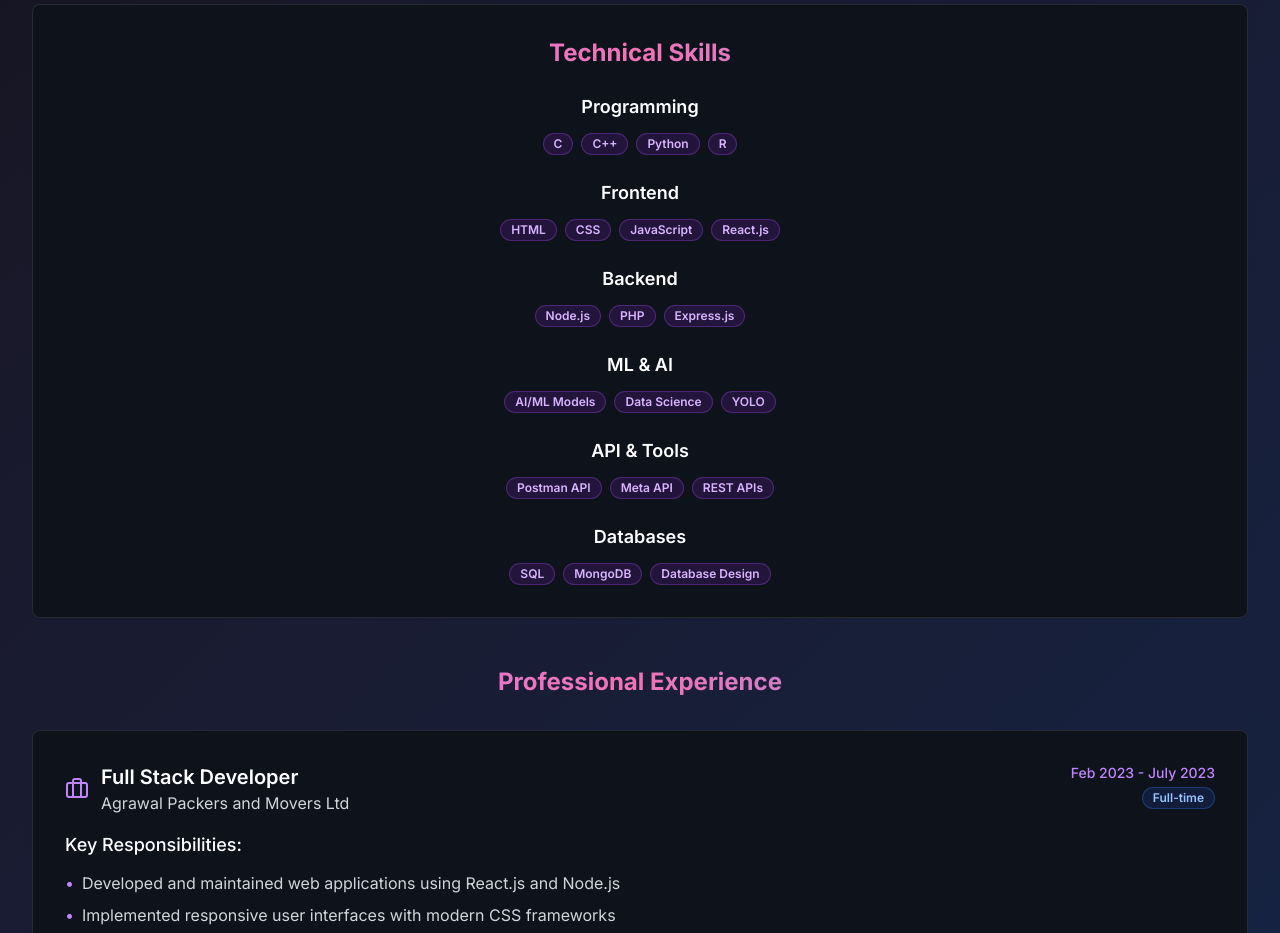
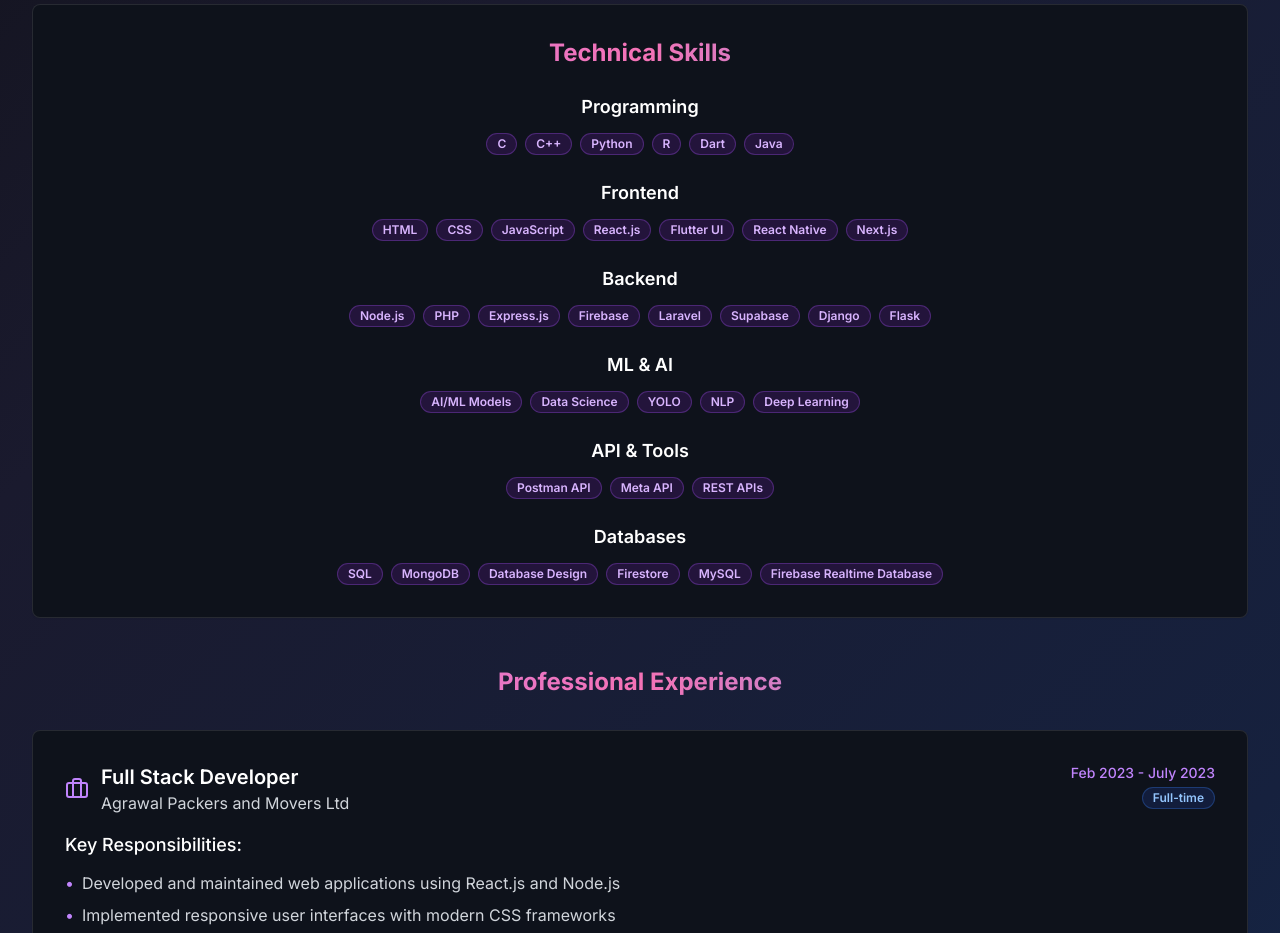
Before and after one commit to NirlepSanap/nirlep-code-canvas, a React (Vite) app: page / in a window 1280 px wide. Shown: the part 1060-1993 px from the top of the page. Built offline with nearby package versions, Linux system fonts and the light colour scheme.

Commit message:
Update technical skills
Add new programming languages, frontend and backend technologies, ML & AI concepts, and databases to the technical skills section.

```diff
--- a/src/data/aboutData.ts
+++ b/src/data/aboutData.ts
@@ -2,19 +2,19 @@
 export const skillsData = [
   {
     category: "Programming",
-    items: ["C", "C++", "Python", "R"]
+    items: ["C", "C++", "Python", "R", "Dart", "Java"]
   },
   {
     category: "Frontend",
-    items: ["HTML", "CSS", "JavaScript", "React.js"]
+    items: ["HTML", "CSS", "JavaScript", "React.js", "Flutter UI", "React Native", "Next.js"]
   },
   {
     category: "Backend",
-    items: ["Node.js", "PHP", "Express.js"]
+    items: ["Node.js", "PHP", "Express.js", "Firebase", "Laravel", "Supabase", "Django", "Flask"]
   },
   {
     category: "ML & AI",
-    items: ["AI/ML Models", "Data Science", "YOLO"]
+    items: ["AI/ML Models", "Data Science", "YOLO", "NLP", "Deep Learning"]
   },
   {
     category: "API & Tools",
@@ -22,7 +22,7 @@ export const skillsData = [
   },
   {
     category: "Databases",
-    items: ["SQL", "MongoDB", "Database Design"]
+    items: ["SQL", "MongoDB", "Database Design", "Firestore", "MySQL", "Firebase Realtime Database"]
   }
 ];
 
```
